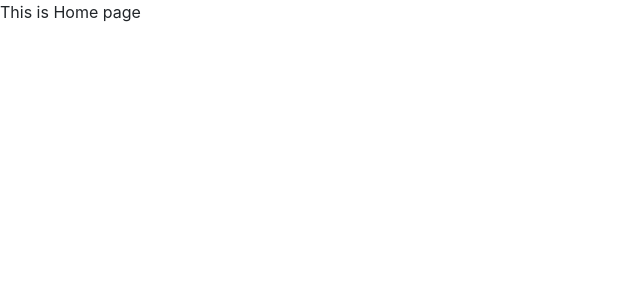
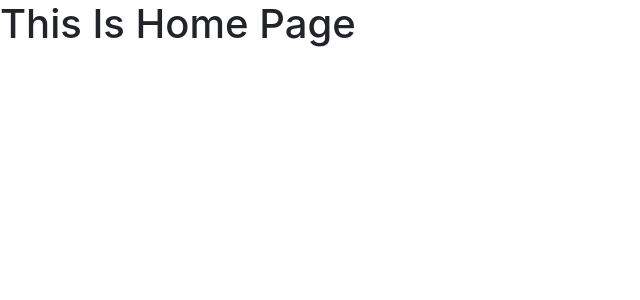
Before and after one commit to Khwajapasha/Personal-Repo, a React (Create React App) app in the folder self-practice/: page / in a window 1280 px wide. Shown: the top 300 px of the page, without its empty margins (0-640 px from the left). Built offline with nearby package versions, Linux system fonts and the light colour scheme.

Commit message:
Create navbar and deleted as well

```diff
--- a/self-practice/public/index.html
+++ b/self-practice/public/index.html
@@ -1,14 +1,12 @@
 <!DOCTYPE html>
 <html lang="en">
+
 <head>
   <meta charset="utf-8" />
   <link rel="icon" href="%PUBLIC_URL%/favicon.ico" />
   <meta name="viewport" content="width=device-width, initial-scale=1" />
   <meta name="theme-color" content="#000000" />
-    <meta
-      name="description"
-      content="Web site created using create-react-app"
-    />
+  <meta name="description" content="Web site created using create-react-app" />
   <link rel="apple-touch-icon" href="%PUBLIC_URL%/logo192.png" />
   <!--
       manifest.json provides metadata used when your web app is installed on a
@@ -24,8 +22,9 @@
       work correctly both with client-side routing and a non-root public URL.
       Learn how to configure a non-root public URL by running `npm run build`.
     -->
-    <title>React App</title>
+  <title>Personal-Repo</title>
 </head>
+
 <body>
   <noscript>You need to enable JavaScript to run this app.</noscript>
   <div id="root"></div>
@@ -40,4 +39,5 @@
       To create a production bundle, use `npm run build` or `yarn build`.
     -->
 </body>
+
 </html>
--- a/self-practice/src/App.js
+++ b/self-practice/src/App.js
@@ -4,7 +4,7 @@ import 'bootstrap/dist/css/bootstrap.min.css';
 import './App.css';
 import {
   Home
-} from './Component/MainComponent/Home';
+} from './Component/Home';
 
 function App() {
   return ( <
--- a/self-practice/src/Component/MainComponent/Home.jsx
+++ b/self-practice/src/Component/Home.jsx
@@ -1,5 +1,4 @@
 import React from "react";
-
 export const Home = () => {
-  return <p> This is Home page</p>;
+  return <h1>This Is Home Page</h1>;
 };
```
Lines whose indentation alone changed are shown as unchanged.
